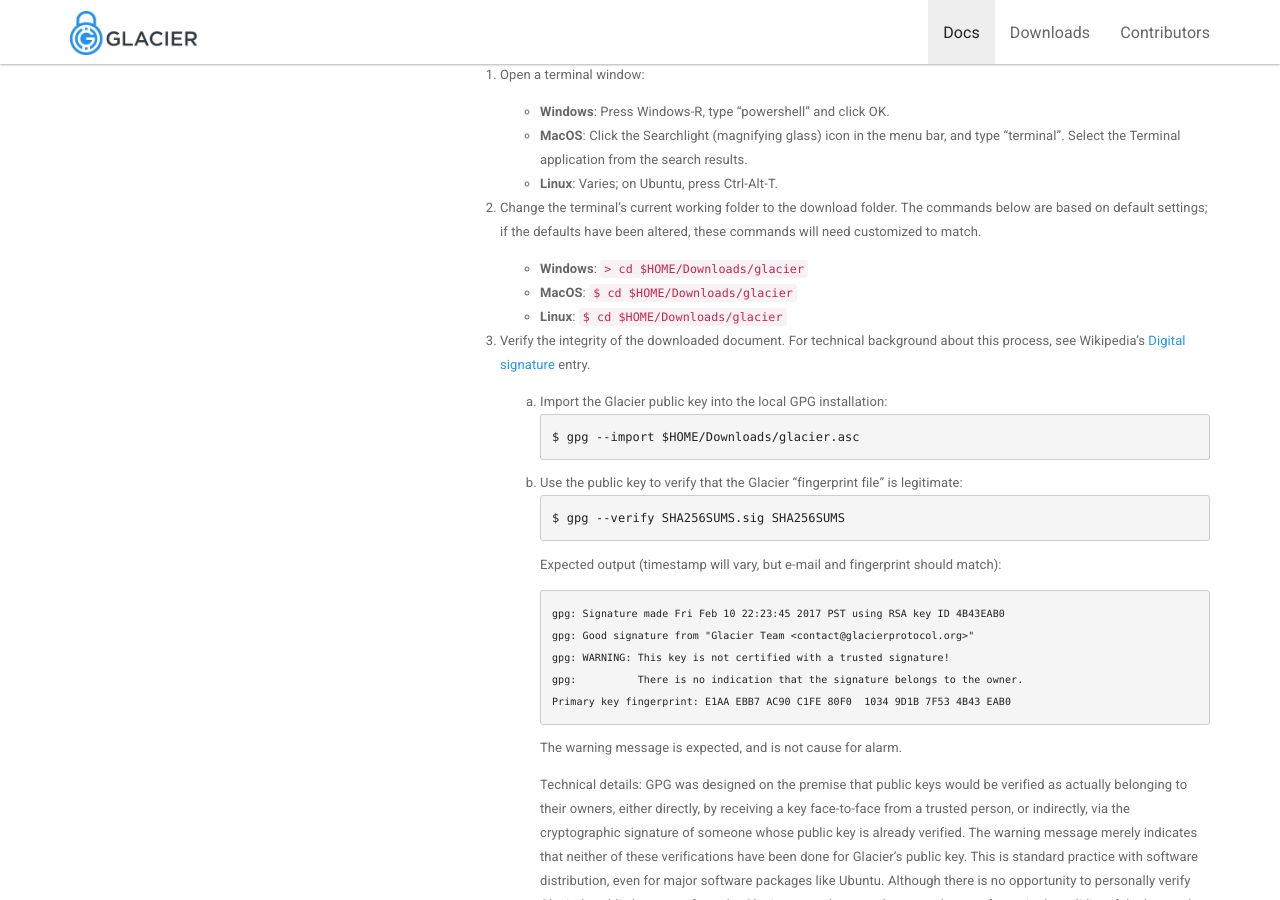
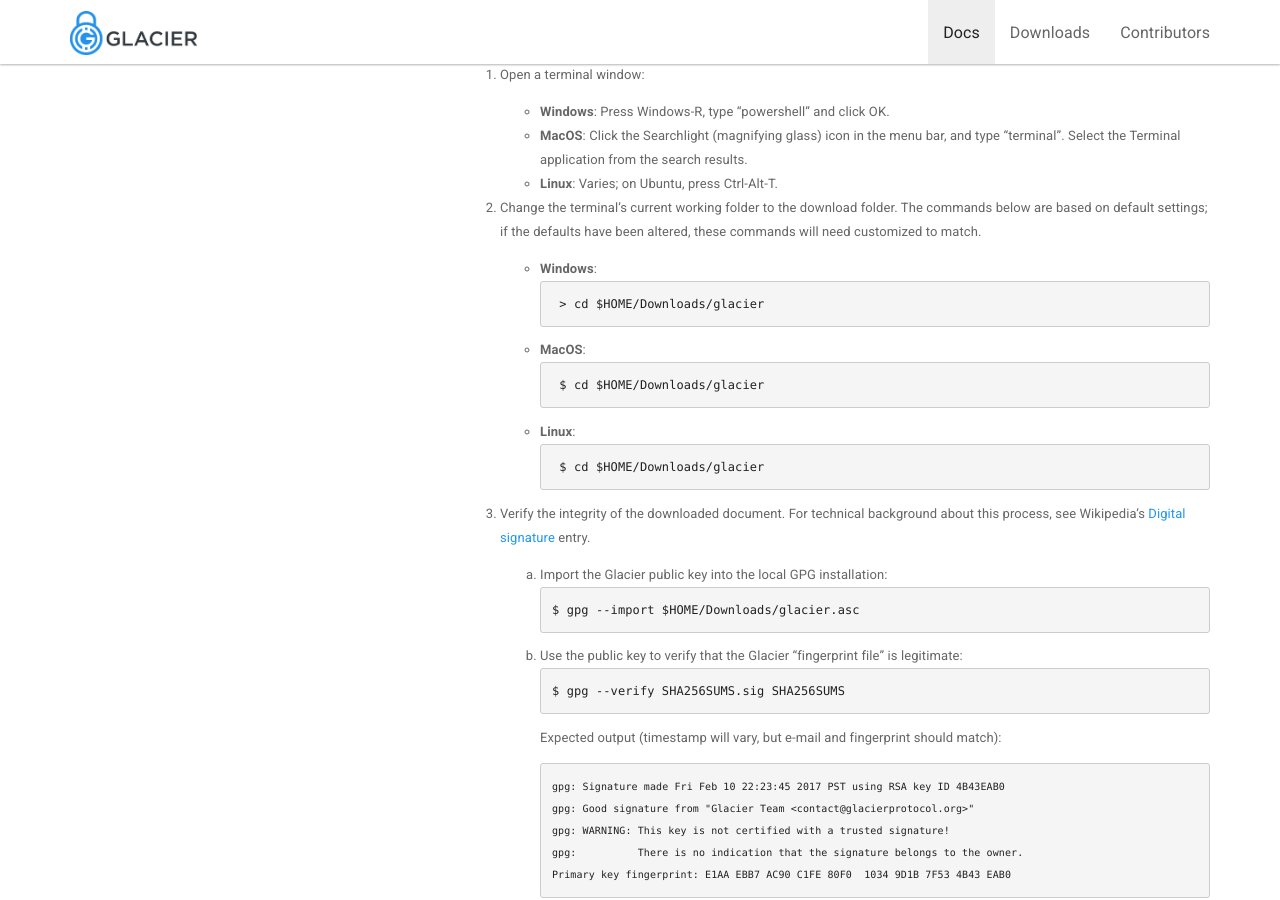
Before and after one commit to GlacierProtocol/glacierprotocol.github.io, a Jekyll site: the page built from _docs/setup/verify.md, in a window 1280 px wide and 900 px high, scrolled down 1485 px. Built offline with Jekyll 4.4.1, drawn with Linux system fonts in a browser that asks for light colours; nearby versions of some CDN libraries.

Commit message:
Code example formatting made consistent

````diff
--- a/_docs/setup/verify.md
+++ b/_docs/setup/verify.md
@@ -90,9 +90,18 @@ protocol.
 commands below are based on default settings; if the defaults have been altered,
 these commands will need customized to match.
 
-    * **Windows**:  `> cd $HOME/Downloads/glacier`
-    * **MacOS**:  `$ cd $HOME/Downloads/glacier`
-    * **Linux**: `$ cd $HOME/Downloads/glacier`
+    * **Windows**:
+    ```
+    > cd $HOME/Downloads/glacier
+    ```
+    * **MacOS**:
+    ```
+    $ cd $HOME/Downloads/glacier
+    ```
+    * **Linux**:
+    ```
+    $ cd $HOME/Downloads/glacier
+    ```
 
 9. Verify the integrity of the downloaded document. For technical background about
 this process, see Wikipedia's [Digital signature](https://en.wikipedia.org/wiki/Digital_signature)
````
